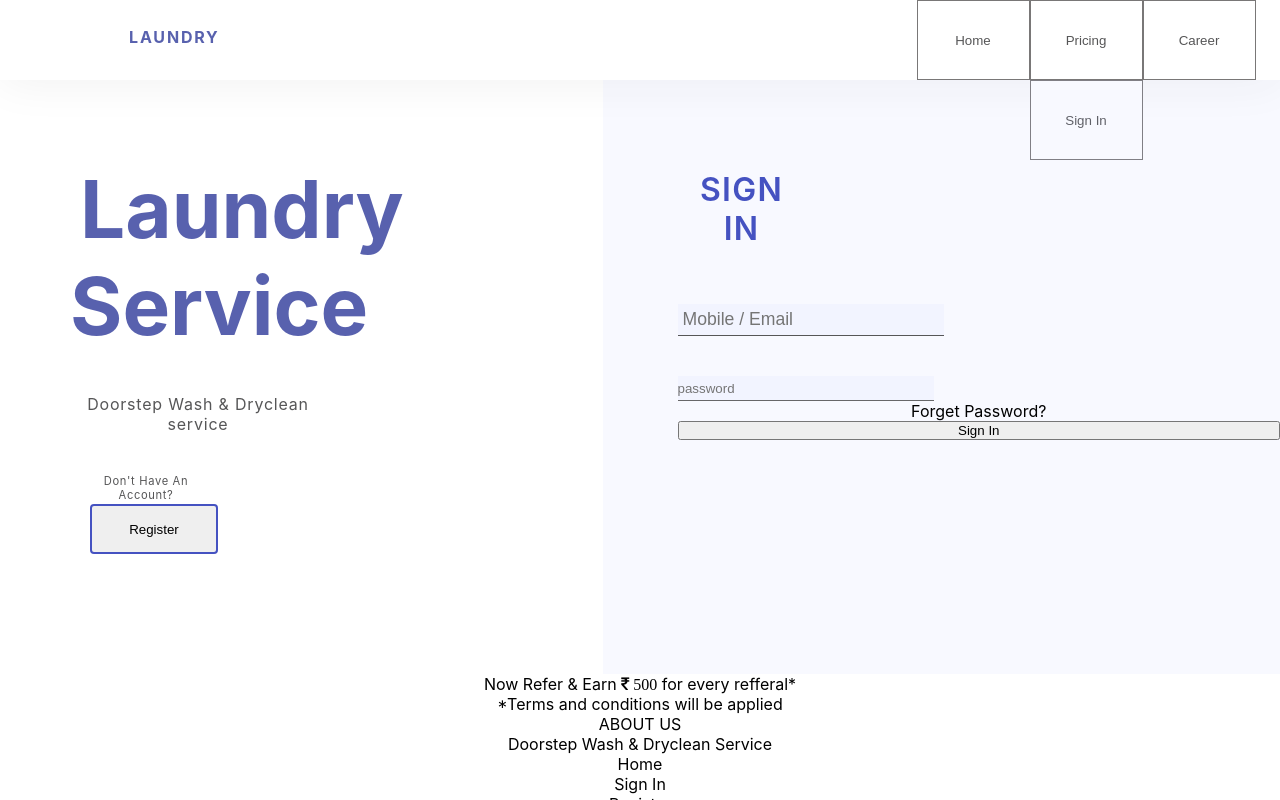
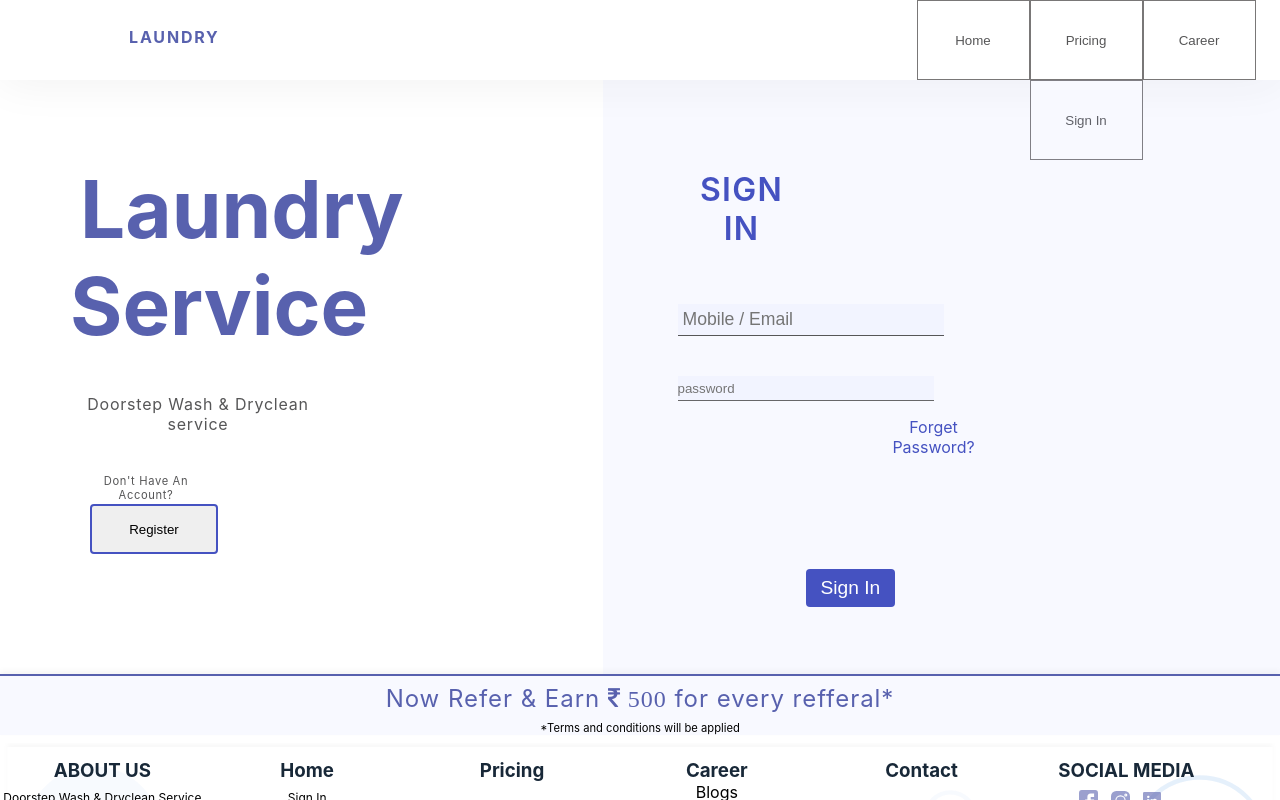
Before and after one commit to PushparajGabhane/Laundry_Cart, a React (Create React App) app in the folder frontend/: page / in a window 1280 px wide. Built offline with nearby package versions, Linux system fonts and the light colour scheme.

Commit message:
3rd commit
Almost completed

```diff
--- a/frontend/src/components/SignIn.jsx
+++ b/frontend/src/components/SignIn.jsx
@@ -2,7 +2,6 @@ import '../styles/SignIn.css';
 import facebook from "../asset/facebook.svg";
 import instagram from "../asset/instagram.svg";
 import linkedin from "../asset/linkedin.svg";
-// import footer from "../asset/Footer.svg";
 
 export default function SignIn(){
     return (
@@ -28,38 +27,38 @@ export default function SignIn(){
                     <p className='rightBodySection_signIn'>SIGN IN</p>
                     <input type="text" placeholder='Mobile / Email' className='mobile_email'/>
                     <input type="password" placeholder='password' className='password'/>
-                    <p>Forget Password?</p>
+                    <p className='forgetPassword'>Forget Password?</p>
                     <button>Sign In</button>
                 </div>
             </section>
             <section className="bottomSection">
                     <div className="referSection">
                         <p className="referal">Now Refer & Earn <i className="fa fa-inr"> 500</i> for every refferal*</p>
-                        <p>*Terms and conditions will be applied</p>
+                        <p className='terms'>*Terms and conditions will be applied</p>
                     </div>
                     <div className="aboutUs">
                         <div className="about_us">
-                            <p>ABOUT US</p>
+                            <h3>ABOUT US</h3>
                             <p>Doorstep Wash & Dryclean Service</p>
                         </div>
                         <div className="home">
-                            <p>Home</p>
+                            <h3>Home</h3>
                             <p>Sign In</p>
                             <p>Register</p>
                         </div>
                         <div className="pricing">
-                            <p>Pricing</p>
+                            <h3>Pricing</h3>
                         </div>
                         <div className="career">
-                            <p>Career</p>
+                            <h3>Career</h3>
                             <p>Blogs</p>
                             <p>Create</p>
                         </div>
                         <div className="contact">
-                            <p>Contact</p>
+                            <h3>Contact</h3>
                         </div>
                         <div className="social_media">
-                            <p>Social Media</p>
+                            <h3>SOCIAL MEDIA</h3>
                             <div className="socialMediaIcons">
                                 <img src={facebook} alt="facebook"/>
                                 <img src={instagram} alt="instagram"/>
--- a/frontend/src/styles/SignIn.css
+++ b/frontend/src/styles/SignIn.css
@@ -101,6 +101,7 @@
     opacity: 1;
     margin: 1vh 0 15vh 90px;
 }
+
 /* Right section starts here */
 .rightBodySection {
     width: 50vw;
@@ -119,7 +120,7 @@
     margin: 10px 0 7vh 0;
 }
 
-input[type=text]{
+input[type=text] {
     font-size: 1.1rem;
     padding: 5px;
     width: 20vw;
@@ -128,10 +129,108 @@ input[type=text]{
     background-color: #B9C0FD1A;
     margin-bottom: 5vh;
 }
-input[type=password]{
+
+input[type=password] {
     height: 3vh;
     width: 20vw;
     border: 0;
     border-bottom: 1px solid #676769;
     background-color: #B9C0FD1A;
 }
+.forgetPassword{
+    color: #4552C1;
+    width: 10vw;
+    margin: 2vh 0 0 15vw;
+}
+.rightBodySection button {
+    width: 7vw;
+    height: auto;
+    background-color: #4552C1;
+    color: #FFFFFF;
+    border: 0;
+    border-radius: 4px;
+    opacity: 1;
+    font-size: 1.2rem;
+    padding: 1vh 0;
+    margin: 14vh 0 0 10vw;
+}
+
+/* bottom serction starts here */
+
+.referSection {
+    width: 100vw;
+    height: auto;
+    border-top: 2.5px solid #5861AE;
+    background-color: #F8F9FF;
+    box-shadow: 0px -3px 6px #0000000B;
+    opacity: 1;
+}
+
+.referSection .referal {
+    letter-spacing: 0.96px;
+    color: #5861AE;
+    opacity: 1;
+    font-size: 1.5rem;
+    margin: 1vh 0;
+}
+
+.referSection .terms {
+    font-size: 0.7rem;
+    margin-bottom: 1vh;
+}
+
+.aboutUs {
+    width: 100vw;
+    height: 20vh;
+    display: flex;
+    flex-direction: row;
+    padding-top: 2vh;
+    background-image: url('../asset/Footer.svg');
+    background-position: center;
+    /* Center the image */
+    background-repeat: no-repeat;
+    /* Do not repeat the image */
+    background-size: cover;
+}
+
+h3 {
+    color: #182838;
+}
+
+.about_us {
+    width: 16vw;
+}
+
+.about_us p {
+    font-size: 0.75rem;
+    margin: 1vh 0 0 0;
+}
+
+.home {
+    width: 16vw;
+}
+
+.home p {
+    font-size: 0.75rem;
+    margin: 1vh 0 0 0;
+}
+
+.pricing {
+    width: 16vw;
+}
+
+.career {
+    width: 16vw;
+}
+
+.contact {
+    width: 16vw;
+}
+
+.social_media {
+    width: 16vw;
+}
+
+.socialMediaIcons img {
+    margin: 1vh 1vw 1vh 0;
+}
```
